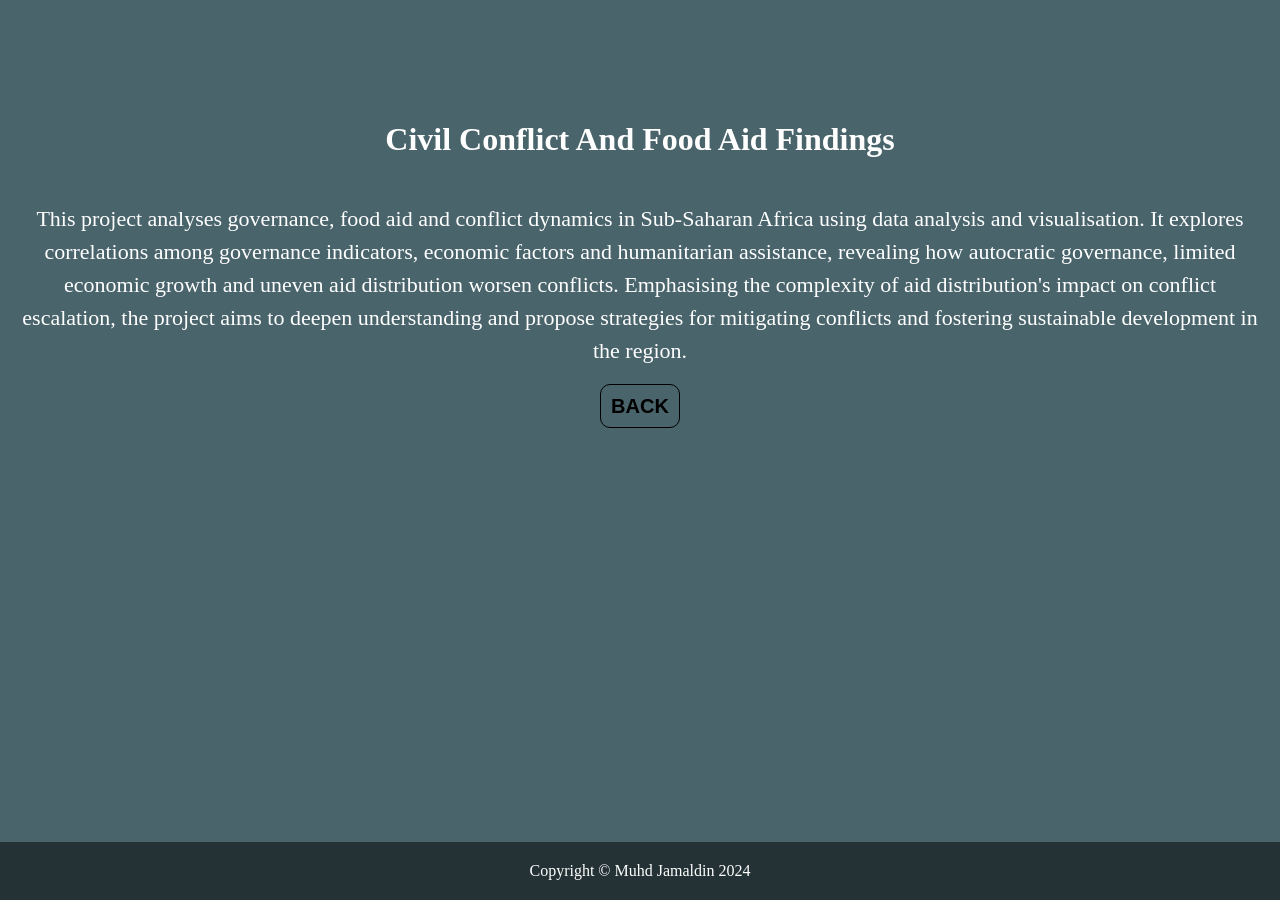
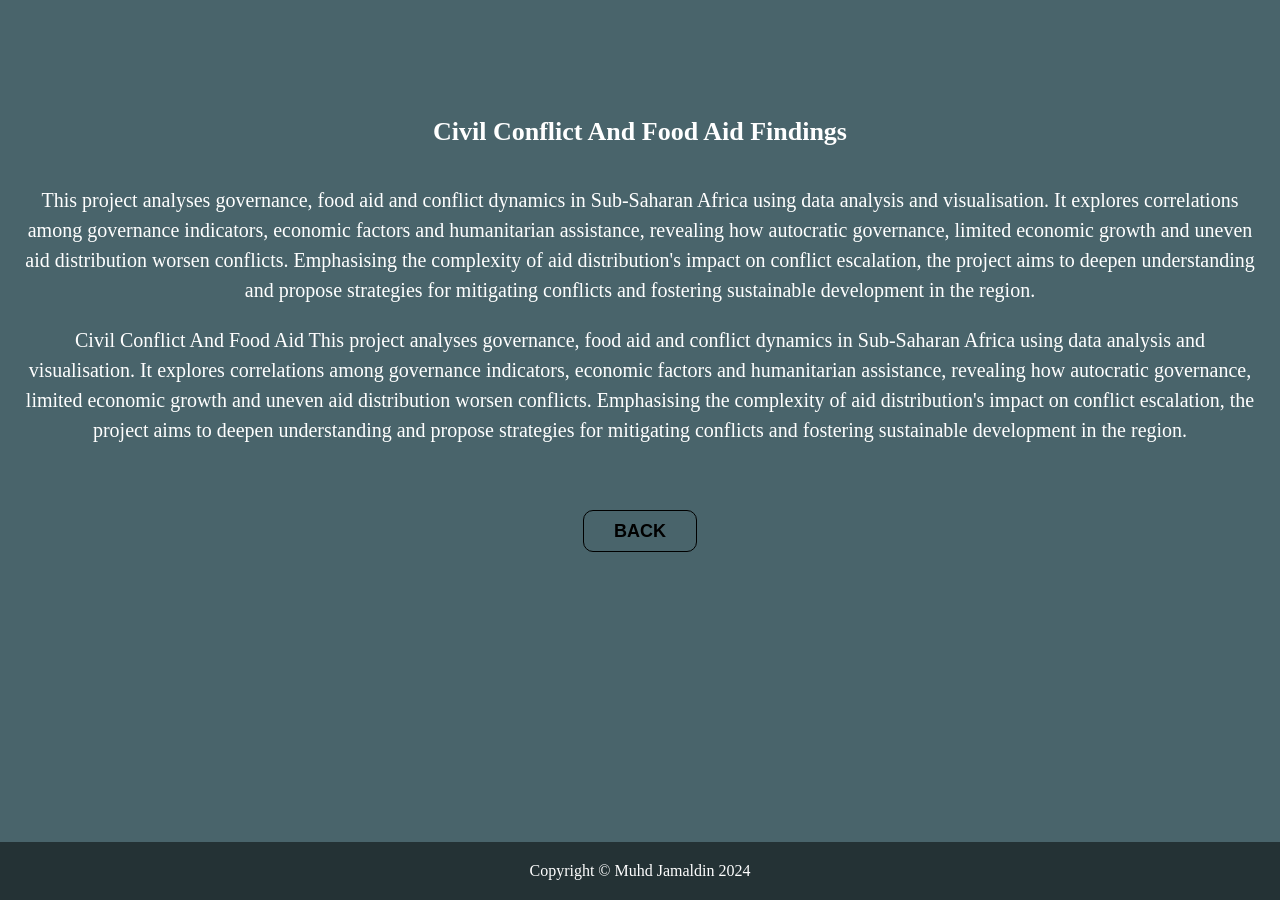
Before and after one commit to Md-Khid/Md-Khid, a Jekyll site: the page 5.html, which Jekyll copies as it is, in a window 1280 px wide. Built offline with Jekyll 4.4.1, drawn with Linux system fonts in a browser that asks for light colours.

Commit message:
Update 5.html

```diff
--- a/5.html
+++ b/5.html
@@ -6,53 +6,57 @@
     <title>Civil Conflict And Food Aid</title>
     <style>
         html, body {
-            height: 100%; /* Set the height to take full viewport height */
-            margin: 0; /* Reset default margin */
-            display: flex; /* Enable flexbox */
-            flex-direction: column; /* Stack elements vertically */
+            height: 100%;
+            margin: 0;
+            display: flex;
+            flex-direction: column;
         }
         body {
             background-image: url("background.jpg");
             background-size: cover;
             color: white;
             font-family: "Century Schoolbook", serif;
-            font-weight: lighter; /* Make font thinner for all text */
-            position: relative; /* Set position to relative for footer positioning */
+            font-weight: lighter;
+            position: relative;
         }
         .intro {
             padding-top: 100px;
             text-align: center;
         }
+        .intro h1.brand-heading {
+            font-size: 26px; /* Decreased font size for header */
+        }
         .container {
-            flex: 1; /* Allow container to grow and fill available space */
-            padding: 0 20px; /* Padding for content */
+            flex: 1;
+            padding: 0 20px;
         }
         .container p {
-            font-size: 22px;
+            font-size: 20px; /* Decreased font size for content */
             text-align: center;
             line-height: 1.5;
         }
-        .back-link {
-            font-size: 20px;
+  .back-link {
+            font-size: 18px;
             color: black;
             text-decoration: none;
             border: 0.5px solid black;
             border-radius: 10px;
-            padding: 10px;
+            padding: 10px 30px; /* Increase horizontal padding to make the border box wider */
             transition: background-color 0.3s ease;
         }
+
         .back-link:hover {
             background-color: #219BB3;
         }
         footer {
             text-align: center;
-            position: relative; /* Footer will be at the end of content */
-            width: 100%; /* Ensure footer spans the full width */
-            padding: 20px 0; /* Add padding to footer */
-            background-color: rgba(0, 0, 0, 0.5); /* Semi-transparent background color for readability */
+            position: relative;
+            width: 100%;
+            padding: 20px 0;
+            background-color: rgba(0, 0, 0, 0.5);
         }
         footer p {
-            margin: 0; /* Remove default margin from paragraph inside footer */
+            margin: 0;
         }
     </style>
 </head>
@@ -78,7 +82,13 @@
         revealing how autocratic governance, limited economic growth and uneven aid distribution worsen conflicts.
         Emphasising the complexity of aid distribution's impact on conflict escalation, the project aims to deepen
         understanding and propose strategies for mitigating conflicts and fostering sustainable development in the region.
+<p>
+Civil Conflict And Food Aid
+
+This project analyses governance, food aid and conflict dynamics in Sub-Saharan Africa using data analysis and visualisation. It explores correlations among governance indicators, economic factors and humanitarian assistance, revealing how autocratic governance, limited economic growth and uneven aid distribution worsen conflicts. Emphasising the complexity of aid distribution's impact on conflict escalation, the project aims to deepen understanding and propose strategies for mitigating conflicts and fostering sustainable development in the region.
+
     </p>
+    <p>&nbsp;</p>
     <!-- Back Button -->
     <p style="text-align: center;">
         <a href="javascript:history.back()" class="back-link">
```
